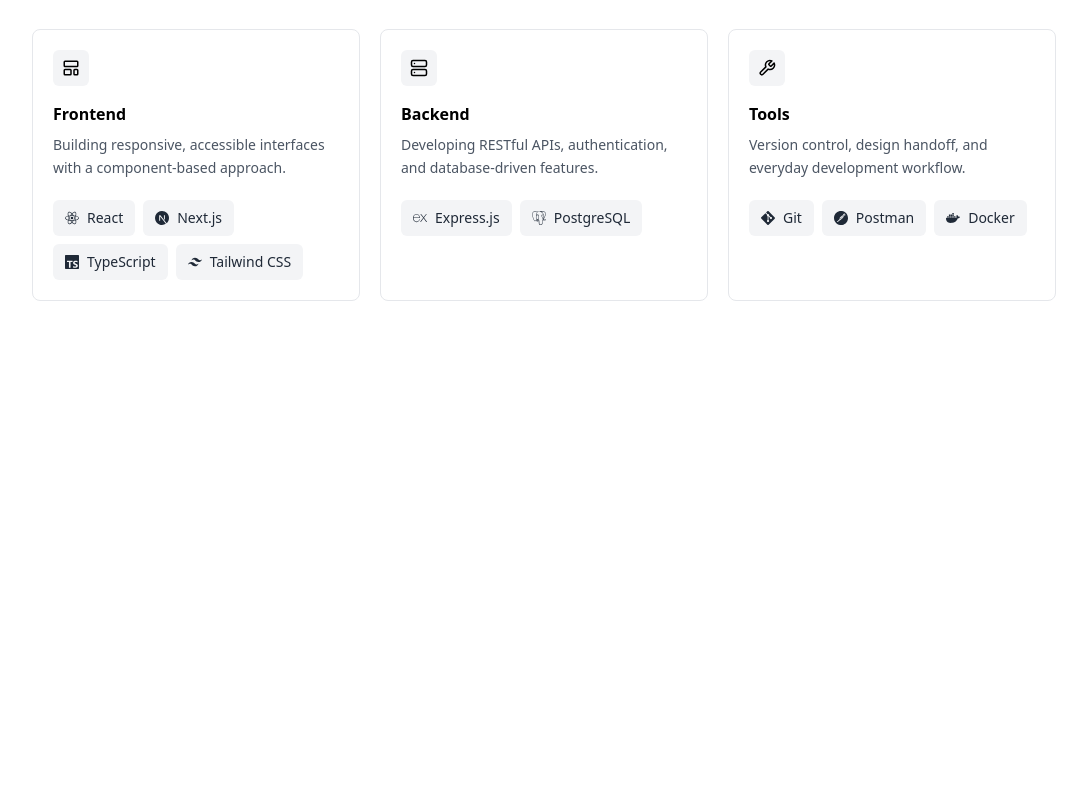
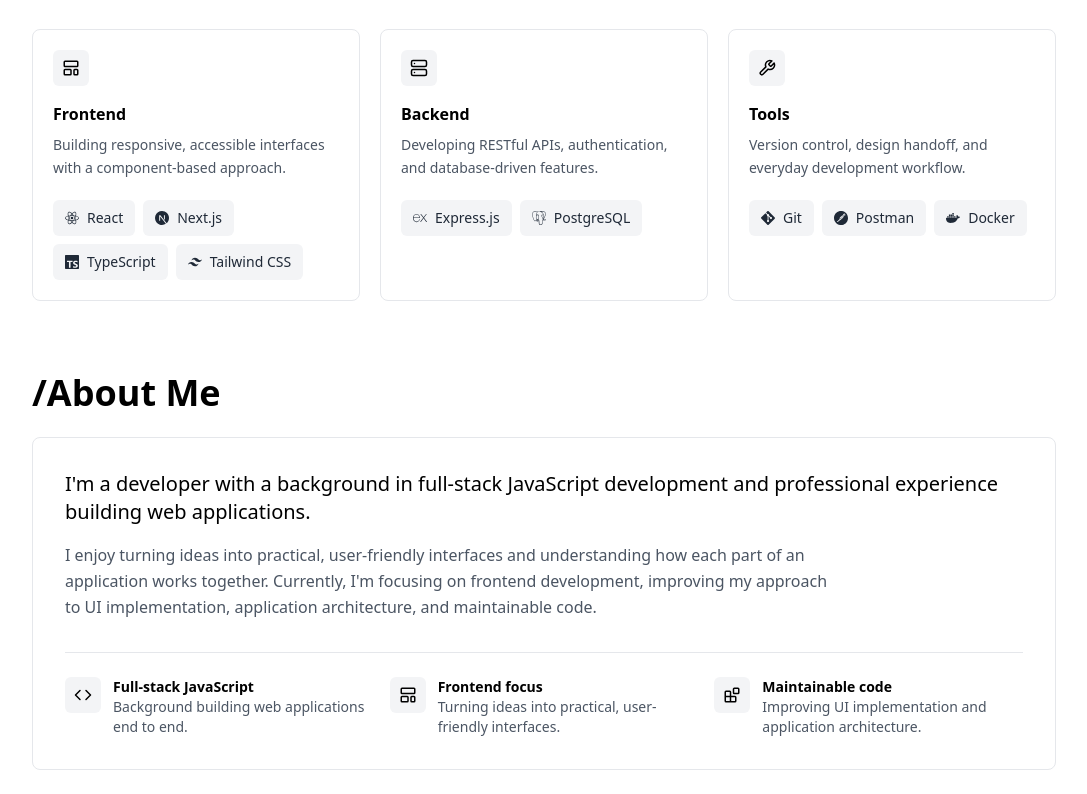
Before and after one commit to Resya-Hasan/portofolio, a React (Vite) app: page / in a window 1280 px wide. Shown: the part 3717-4511 px from the top of the page, without its empty margins (96-1183 px from the left). Before the commit the page ends 4042 px from the top, so only its background shows below. Built offline with nearby package versions, Linux system fonts and the light colour scheme.

Commit message:
section about me done

```diff
--- a/src/App.tsx
+++ b/src/App.tsx
@@ -5,6 +5,7 @@ import Projects from './sections/Projects'
 import Service from './sections/Service'
 import Experience from './sections/Experience'
 import Skills from './sections/Skills'
+import AboutMe from './sections/AboutMe'
 
 function App() {
   return (
@@ -15,6 +16,7 @@ function App() {
       <Projects />
       <Experience />
       <Skills />
+      <AboutMe />
     </div>
   )
 }
--- /dev/null
+++ b/src/data/skills.ts
@@ -0,0 +1,51 @@
+import {
+    SiReact, SiTailwindcss, SiTypescript, SiNextdotjs,
+    SiExpress, SiPostgresql, SiGit, SiPostman, SiDocker,
+} from "react-icons/si";
+import { LuLayoutTemplate, LuServer, LuWrench } from "react-icons/lu";
+import type {IconType} from "react-icons"
+
+export interface TechItem {
+    name: string;
+    icon: IconType;
+}
+
+export interface SkillCategory {
+    title: string;
+    icon: IconType;
+    desc: string;
+    items: TechItem[];
+}
+
+export const skills: SkillCategory[] = [
+    {
+        title: "Frontend",
+        icon: LuLayoutTemplate,
+        desc: "Building responsive, accessible interfaces with a component-based approach.",
+        items: [
+            { name: "React", icon: SiReact },
+            { name: "Next.js", icon: SiNextdotjs },
+            { name: "TypeScript", icon: SiTypescript },
+            { name: "Tailwind CSS", icon: SiTailwindcss },
+        ],
+    },
+    {
+        title: "Backend",
+        icon: LuServer,
+        desc: "Developing RESTful APIs, authentication, and database-driven features.",
+        items: [
+            { name: "Express.js", icon: SiExpress },
+            { name: "PostgreSQL", icon: SiPostgresql },
+        ],
+    },
+    {
+        title: "Tools",
+        icon: LuWrench,
+        desc: "Version control, design handoff, and everyday development workflow.",
+        items: [
+            { name: "Git", icon: SiGit },
+            { name: "Postman", icon: SiPostman},
+            { name: "Docker", icon: SiDocker },
+        ],
+    },
+];
--- /dev/null
+++ b/src/sections/AboutMe.tsx
@@ -0,0 +1,56 @@
+import { LuCode, LuLayoutTemplate, LuBlocks } from "react-icons/lu";
+
+const highlights = [
+    {
+        icon: LuCode,
+        title: "Full-stack JavaScript",
+        desc: "Background building web applications end to end.",
+    },
+    {
+        icon: LuLayoutTemplate,
+        title: "Frontend focus",
+        desc: "Turning ideas into practical, user-friendly interfaces.",
+    },
+    {
+        icon: LuBlocks,
+        title: "Maintainable code",
+        desc: "Improving UI implementation and application architecture.",
+    },
+];
+
+const AboutMe = () => {
+    return (
+        <section className="px-5 pt-12 xl:px-32 2xl:px-96 mb-6">
+            <h1 className="text-2xl md:text-3xl lg:text-4xl font-bold mb-6">/About Me</h1>
+
+            <div className="rounded-lg border border-gray-200 p-6 md:p-8">
+                <p className="text-lg md:text-xl font-medium leading-relaxed mb-4">
+                    I'm a developer with a background in full-stack JavaScript development and
+                    professional experience building web applications.
+                </p>
+                <p className="text-gray-600 leading-relaxed mb-8 max-w-3xl">
+                    I enjoy turning ideas into practical, user-friendly interfaces and understanding
+                    how each part of an application works together. Currently, I'm focusing on
+                    frontend development, improving my approach to UI implementation, application
+                    architecture, and maintainable code.
+                </p>
+
+                <div className="grid gap-4 border-t border-gray-200 pt-6 md:grid-cols-3">
+                    {highlights.map(({ icon: Icon, title, desc }) => (
+                        <div key={title} className="flex items-start gap-3">
+                            <div className="flex h-9 w-9 shrink-0 items-center justify-center rounded-md bg-gray-100">
+                                <Icon className="text-lg" />
+                            </div>
+                            <div>
+                                <h3 className="text-sm font-semibold">{title}</h3>
+                                <p className="text-sm text-gray-600">{desc}</p>
+                            </div>
+                        </div>
+                    ))}
+                </div>
+            </div>
+        </section>
+    )
+}
+
+export default AboutMe
--- a/src/sections/Skills.tsx
+++ b/src/sections/Skills.tsx
@@ -1,41 +1,34 @@
-import {
-    SiReact, SiTailwindcss, SiTypescript, SiNextdotjs,
-    SiExpress, SiPostgresql, SiGit, SiPostman, SiDocker,
-} from "react-icons/si";
-import { LuLayoutTemplate, LuServer, LuWrench } from "react-icons/lu";
-
-const groups = [
-    {
-        title: "Frontend",
-        icon: LuLayoutTemplate,
-        desc: "Building responsive, accessible interfaces with a component-based approach.",
-        items: [
-            { name: "React", icon: SiReact },
-            { name: "Next.js", icon: SiNextdotjs },
-            { name: "TypeScript", icon: SiTypescript },
-            { name: "Tailwind CSS", icon: SiTailwindcss },
-        ],
-    },
-    {
-        title: "Backend",
-        icon: LuServer,
-        desc: "Developing RESTful APIs, authentication, and database-driven features.",
-        items: [
-            { name: "Express.js", icon: SiExpress },
-            { name: "PostgreSQL", icon: SiPostgresql },
-        ],
-    },
-    {
-        title: "Tools",
-        icon: LuWrench,
-        desc: "Version control, design handoff, and everyday development workflow.",
-        items: [
-            { name: "Git", icon: SiGit },
-            { name: "Postman", icon: SiPostman},
-            { name: "Docker", icon: SiDocker },
-        ],
-    },
-];
+import { skills } from "../data/skills";
+//         title: "Frontend",
+//         icon: LuLayoutTemplate,
+//         desc: "Building responsive, accessible interfaces with a component-based approach.",
+//         items: [
+//             { name: "React", icon: SiReact },
+//             { name: "Next.js", icon: SiNextdotjs },
+//             { name: "TypeScript", icon: SiTypescript },
+//             { name: "Tailwind CSS", icon: SiTailwindcss },
+//         ],
+//     },
+//     {
+//         title: "Backend",
+//         icon: LuServer,
+//         desc: "Developing RESTful APIs, authentication, and database-driven features.",
+//         items: [
+//             { name: "Express.js", icon: SiExpress },
+//             { name: "PostgreSQL", icon: SiPostgresql },
+//         ],
+//     },
+//     {
+//         title: "Tools",
+//         icon: LuWrench,
+//         desc: "Version control, design handoff, and everyday development workflow.",
+//         items: [
+//             { name: "Git", icon: SiGit },
+//             { name: "Postman", icon: SiPostman},
+//             { name: "Docker", icon: SiDocker },
+//         ],
+//     },
+// ];
 
 export default function Skills() {
     return (
@@ -43,7 +36,7 @@ export default function Skills() {
             <h1 className="text-2xl md:text-3xl lg:text-4xl font-bold mb-6">/Skills</h1>
 
             <div className="grid gap-5 md:grid-cols-3">
-                {groups.map(({ title, icon: GroupIcon, desc, items }) => (
+                {skills.map(({ title, icon: GroupIcon, desc, items }) => (
                     <div key={title} className="rounded-lg border border-gray-200 p-5">
                         <div className="mb-4 flex h-9 w-9 items-center justify-center rounded-md bg-gray-100">
                             <GroupIcon className="text-lg" />
```
